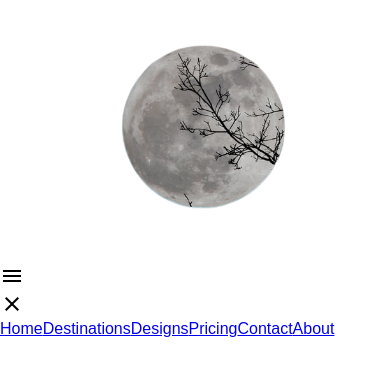
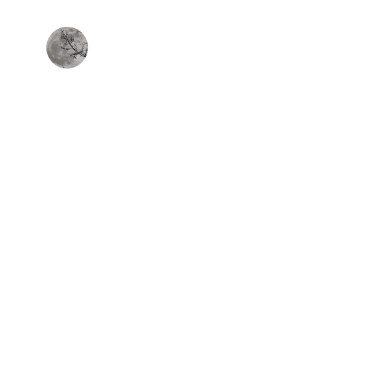
Before and after one commit to ChathraNavoda/Rect-Website, a React (Create React App) app in the folder space/: page / in a window 390 px wide. Shown: the top 376 px of the page. Built offline with nearby package versions, Linux system fonts and the light colour scheme.

Commit message:
create Header.css

```diff
--- a/space/src/components/pages/Header.js
+++ b/space/src/components/pages/Header.js
@@ -2,6 +2,7 @@ import React from "react";
 import { Close, MenuOutlined } from "@material-ui/icons";
 import { Link } from "react-router-dom";
 import moonLogo from "../assets/moon-1.png";
+import "../styles/Header.css";
 
 const Header = () => {
   return (
--- /dev/null
+++ b/space/src/components/styles/Header.css
@@ -0,0 +1,88 @@
+.header {
+    width: 100%;
+    position: fixed;
+    display: flex;
+    align-items: center;
+    justify-content: space-between;
+    padding: 15px;
+}
+
+.header-logo img {
+    width: 100px;
+}
+
+.list-items {
+    display: flex;
+    list-style: none;
+    padding-block: 1.5rem;
+    padding-inline: 3rem;
+    gap: 2.5rem;
+    background-color: hsl(var(--clr-glass));
+    backdrop-filter: blur(1rem);
+}
+
+.list-items li a {
+    color: var(--clr-white);
+    text-decoration: none;
+    text-transform: uppercase;
+    padding-bottom: 1.2rem;
+}
+
+.list-items li a:hover {
+    border-bottom: 3px solid var(--clr-white);
+}
+
+.list-items li a:focus {
+    border-bottom: 3px solid var(--clr-white);
+}
+
+.close-icon {
+    display: none;
+}
+
+.hamburger-icon {
+    display: none;
+}
+
+@media (max-width:1000px) {
+    .header {
+        align-items: baseline;
+        z-index: 1000;
+    }
+
+    .list-items {
+        flex-direction: column;
+        position: fixed;
+        inset: 0 0 0 30%;
+        justify-content: center;
+        gap: 4rem;
+        transform: translateX(100%);
+        transition: 500ms;
+    }
+
+    .list-items.active {
+        transform: translateX(0);
+        transition: 500ms;
+    }
+
+    .close-icon {
+        display: block;
+        color: var(--clr-white);
+        cursor: pointer;
+    }
+
+    .hamburger-icon {
+        display: block;
+        color: var(--clr-white);
+        cursor: pointer;
+        position: absolute;
+        right: 2rem;
+        top: 1.25rem;
+    }
+
+    .hamburger-icon .icon {
+        font-size: clamp(2rem, 6vw + 1rem, 6rem);
+    }
+
+
+}
```
